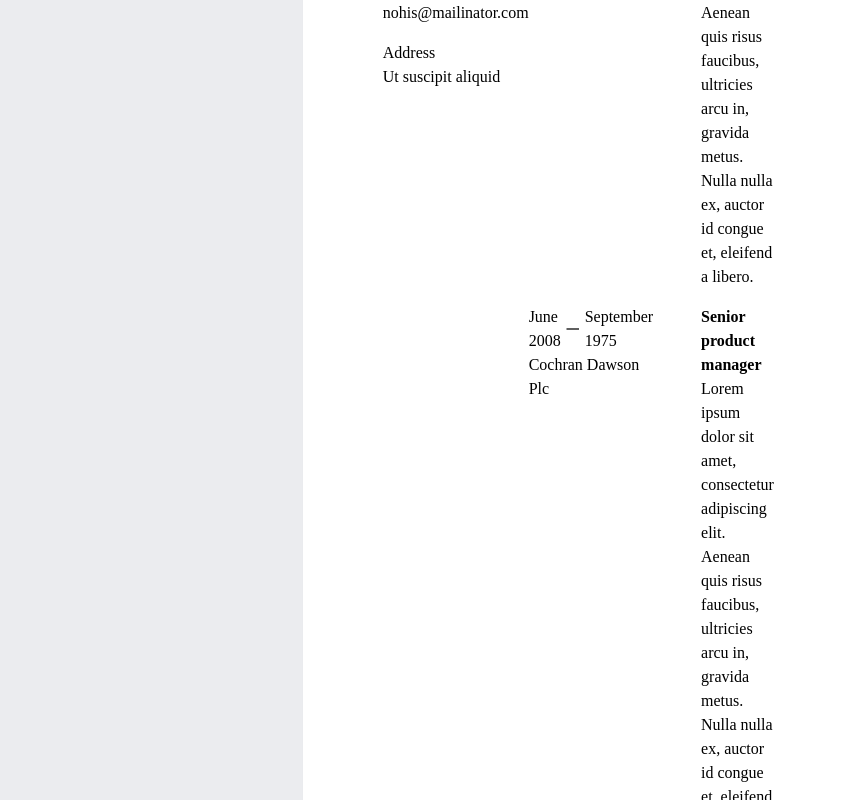
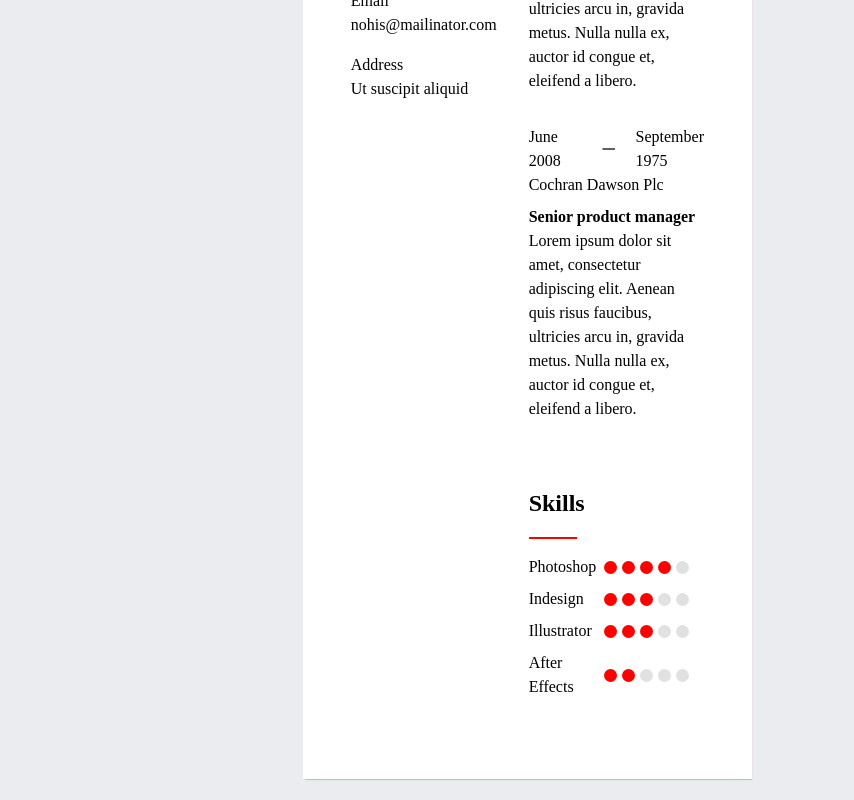
Before and after one commit to ZTanvir/cv-maker, a React (Vite) app: page / in a window 768 px wide. Shown: the part 860-1660 px from the top of the page, 854 px wide, since content can reach past the window. Built offline with nearby package versions, Linux system fonts and the light colour scheme.

Commit message:
Customize css based on screen size 567px to 1000px

```diff
--- a/src/styles/CvPreview/displayExperience.module.css
+++ b/src/styles/CvPreview/displayExperience.module.css
@@ -51,3 +51,12 @@
     flex-basis: auto;
   }
 }
+/* When the browser is at minimum 567 and maximum 1000px */
+
+@media screen and (min-width: 35.438rem) and (max-width: 62.5rem) {
+  .companyInformation {
+    flex-direction: column;
+    gap: 0.5rem;
+    margin-bottom: 2rem;
+  }
+}
--- a/src/styles/CvPreview/skillRating.module.css
+++ b/src/styles/CvPreview/skillRating.module.css
@@ -43,3 +43,17 @@
     align-items: baseline;
   }
 }
+/* When the browser is at minimum 567 and maximum 1000px */
+
+@media screen and (min-width: 35.438rem) and (max-width: 62.5rem) {
+  .skillsSection {
+    margin-bottom: 2rem;
+  }
+  .skillSection {
+    gap: 0.5rem;
+  }
+  .skillsRating {
+    flex-direction: column;
+    gap: 0.5rem;
+  }
+}
--- a/src/styles/cvPreview.module.css
+++ b/src/styles/cvPreview.module.css
@@ -9,10 +9,13 @@
   box-shadow: 0.3px 0.5px 0.7px hsl(var(--shadow-color) / 0.34),
     0.4px 0.8px 1px -1.2px hsl(var(--shadow-color) / 0.34),
     1px 2px 2.5px -2.5px hsl(var(--shadow-color) / 0.34);
+
+  --section-gap: 2rem;
 }
 
 .cvPreviewHeader {
   display: flex;
+  gap: var(--section-gap, 2rem);
 }
 .cvPreviewHeaderLeft {
   flex-basis: 30%;
@@ -23,19 +26,20 @@
 
 .cvPreviewMain {
   display: flex;
+  gap: var(--section-gap, 2rem);
+  --gap-left-right: 2rem;
 }
 
 .cvPreviewLeft {
   display: flex;
   flex-direction: column;
-  gap: 3rem;
-  flex-basis: 30%;
+  gap: var(--gap-left-right, 2rem);
 }
 
 .cvPreviewRight {
   display: flex;
   flex-direction: column;
-  gap: 3rem;
+  gap: var(--gap-left-right, 2rem);
   flex-basis: 70%;
 }
 /* When the browser is at maximum 566px */
@@ -57,3 +61,10 @@
     gap: 2rem;
   }
 }
+/* When the browser is at minimum 567 and maximum 1000px */
+
+@media screen and (min-width: 35.438rem) and (max-width: 62.5rem) {
+  .cvPreview {
+    padding: 3rem;
+  }
+}
```
